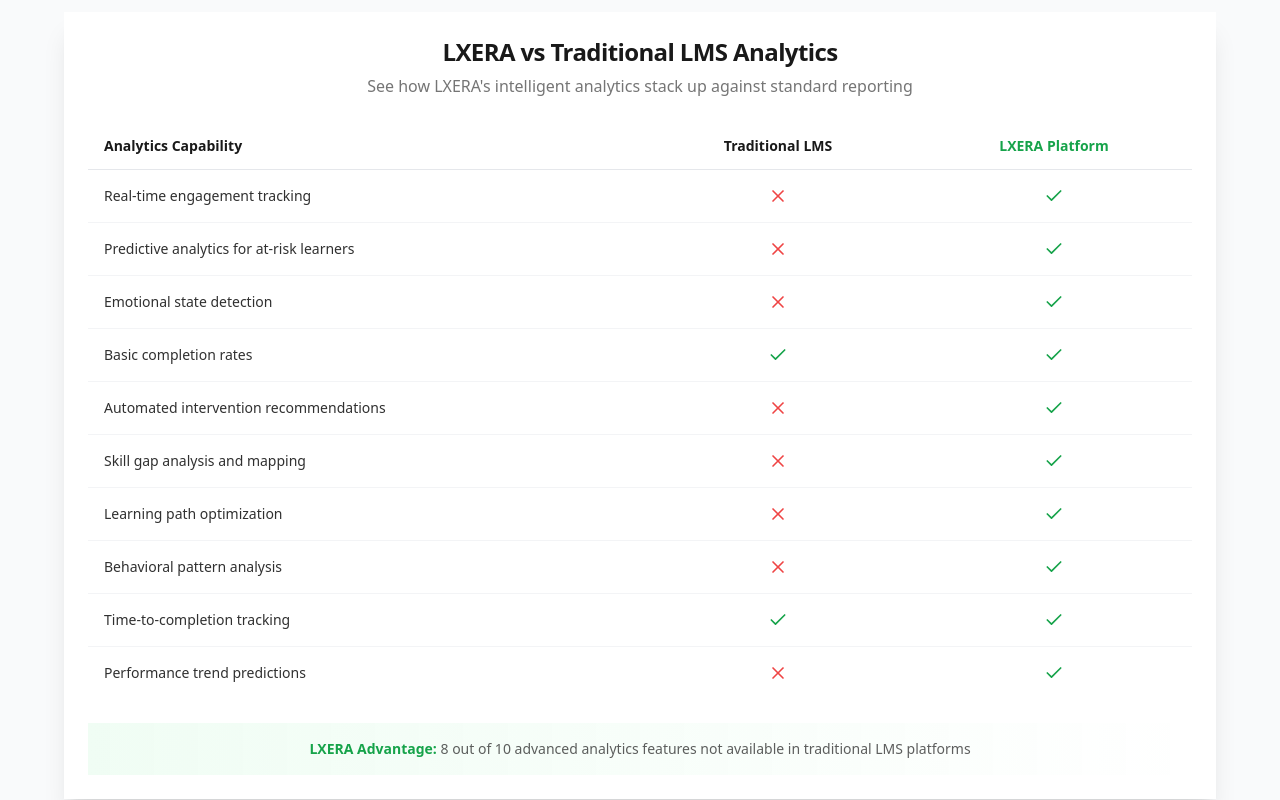
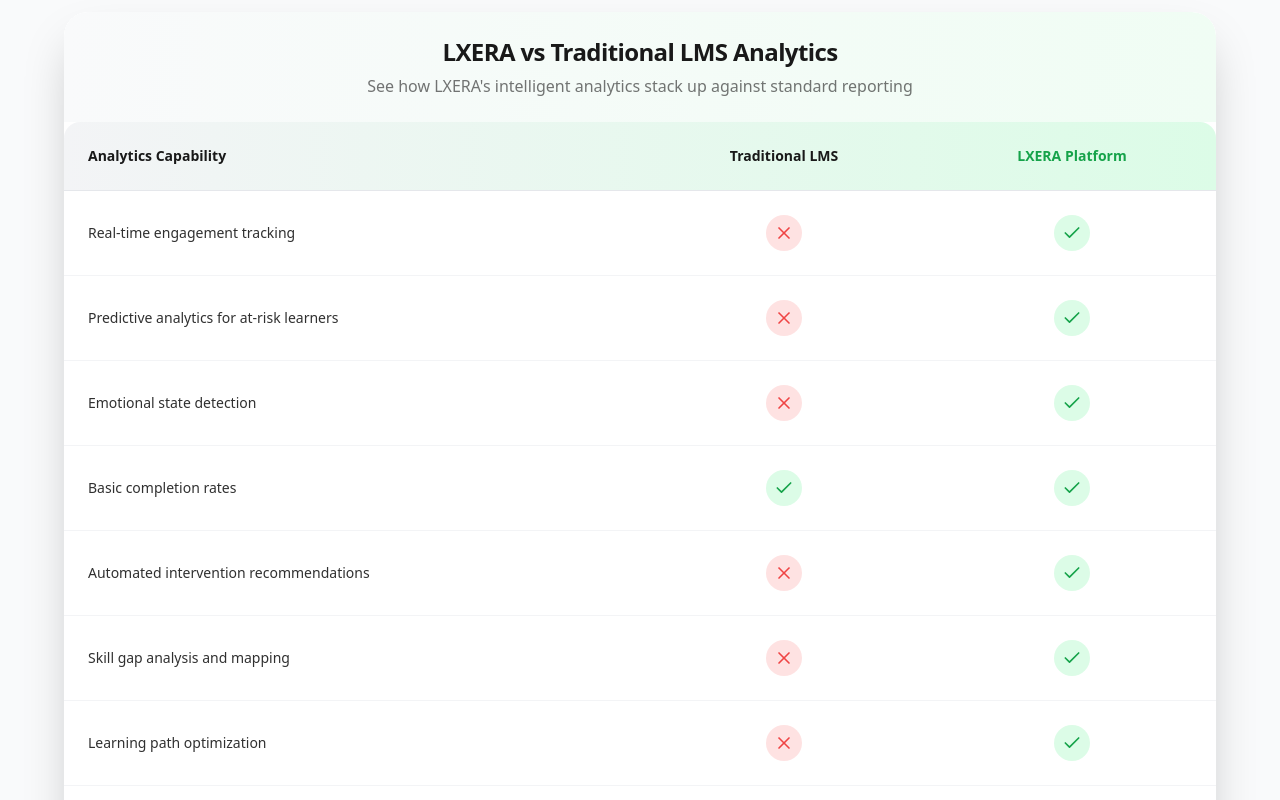
Before and after one commit to kkarakas-lxera/lxera-vision-platform, a React (Vite) app: page /solutions/learning-analytics-insights in a window 1280 px wide. Shown: the part 2900-3700 px from the top of the page. Built offline with nearby package versions, Linux system fonts and the light colour scheme.

Commit message:
Curved table in comparison section
Made the comparison table in the Learning Analytics page curvey.

```diff
--- a/src/components/FeatureComparisonTable.tsx
+++ b/src/components/FeatureComparisonTable.tsx
@@ -65,8 +65,8 @@ const FeatureComparisonTable = () => {
   ];
 
   return (
-    <Card className="border-0 bg-white/90 backdrop-blur-sm shadow-xl">
-      <CardHeader className="text-center pb-6">
+    <Card className="border-0 bg-white/90 backdrop-blur-sm shadow-2xl rounded-3xl overflow-hidden">
+      <CardHeader className="text-center pb-6 bg-gradient-to-r from-gray-50 to-green-50 rounded-t-3xl">
         <CardTitle className="text-2xl font-semibold text-business-black">
           LXERA vs Traditional LMS Analytics
         </CardTitle>
@@ -74,49 +74,62 @@ const FeatureComparisonTable = () => {
           See how LXERA's intelligent analytics stack up against standard reporting
         </p>
       </CardHeader>
-      <CardContent>
+      <CardContent className="p-0">
+        <div className="overflow-hidden rounded-b-3xl">
           <Table>
             <TableHeader>
-            <TableRow className="border-gray-200">
-              <TableHead className="text-left font-semibold text-business-black w-1/2">
+              <TableRow className="border-gray-200 bg-gradient-to-r from-gray-100 to-green-100">
+                <TableHead className="text-left font-semibold text-business-black w-1/2 rounded-tl-2xl py-6 px-6">
                   Analytics Capability
                 </TableHead>
-              <TableHead className="text-center font-semibold text-business-black w-1/4">
+                <TableHead className="text-center font-semibold text-business-black w-1/4 py-6">
                   Traditional LMS
                 </TableHead>
-              <TableHead className="text-center font-semibold text-green-600 w-1/4">
+                <TableHead className="text-center font-semibold text-green-600 w-1/4 rounded-tr-2xl py-6">
                   LXERA Platform
                 </TableHead>
               </TableRow>
             </TableHeader>
             <TableBody>
               {comparisonData.map((row, index) => (
-              <TableRow key={index} className="border-gray-100 hover:bg-gray-50/50">
-                <TableCell className="font-medium text-business-black/90 py-4">
+                <TableRow
+                  key={index}
+                  className={`border-gray-100 hover:bg-gradient-to-r hover:from-gray-50 hover:to-green-50 transition-all duration-300 ${
+                    index === comparisonData.length - 1 ? '' : 'border-b'
+                  }`}
+                >
+                  <TableCell className="font-medium text-business-black/90 py-6 px-6 rounded-l-2xl">
                     {row.feature}
                   </TableCell>
-                <TableCell className="text-center py-4">
+                  <TableCell className="text-center py-6">
                     {row.traditional ? (
                       <div className="flex items-center justify-center">
+                        <div className="bg-green-100 rounded-full p-2">
                           <Check className="w-5 h-5 text-green-600" />
+                        </div>
                       </div>
                     ) : (
                       <div className="flex items-center justify-center">
+                        <div className="bg-red-100 rounded-full p-2">
                           <X className="w-5 h-5 text-red-500" />
+                        </div>
                       </div>
                     )}
                   </TableCell>
-                <TableCell className="text-center py-4">
+                  <TableCell className="text-center py-6 rounded-r-2xl">
                     <div className="flex items-center justify-center">
+                      <div className="bg-green-100 rounded-full p-2">
                         <Check className="w-5 h-5 text-green-600" />
+                      </div>
                     </div>
                   </TableCell>
                 </TableRow>
               ))}
             </TableBody>
           </Table>
+        </div>
 
-        <div className="mt-6 p-4 bg-gradient-to-r from-green-50 to-emerald-50 rounded-lg">
+        <div className="mt-0 mx-6 mb-6 p-6 bg-gradient-to-r from-green-50 to-emerald-50 rounded-2xl border border-green-100">
           <p className="text-sm text-business-black/70 text-center">
             <strong className="text-green-600">LXERA Advantage:</strong> 8 out of 10 advanced analytics features not available in traditional LMS platforms
           </p>
```
Lines whose indentation alone changed are shown as unchanged.
